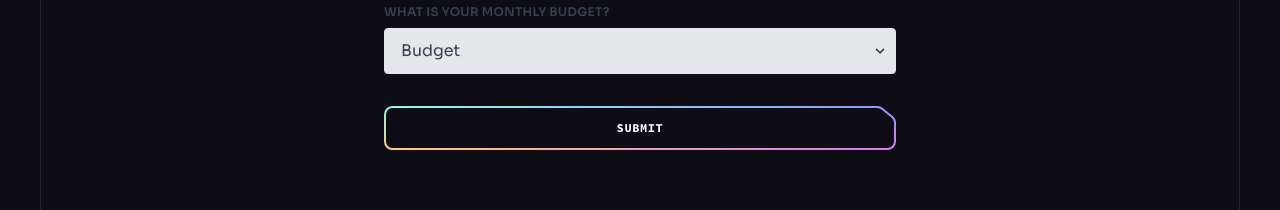
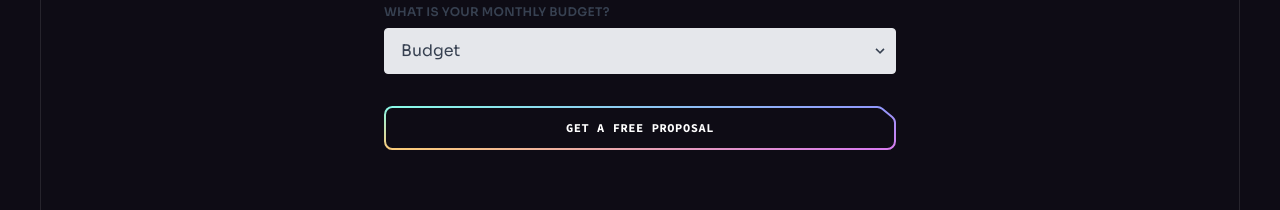
Before and after one commit to SekavArielight/gideonfaj-creative-studio-main, a React (Vite) app: page / in a window 1280 px wide. Shown: the part 5520-5730 px from the top of the page. Built offline with nearby package versions, Linux system fonts and the light colour scheme.

Commit message:
Add required fields to form and update button text for clarity

```diff
--- a/src/components/Form.jsx
+++ b/src/components/Form.jsx
@@ -21,6 +21,7 @@ const Form = () => {
               id="grid-first-name"
               type="text"
               placeholder="Jane"
+              required
             />
           </div>
           <div class="w-full md:w-1/2 px-3">
@@ -35,6 +36,7 @@ const Form = () => {
               id="grid-last-name"
               type="text"
               placeholder="Doe"
+              required
             />
           </div>
         </div>
@@ -51,6 +53,7 @@ const Form = () => {
               id="grid-email"
               type="email"
               placeholder="example@gmail.com"
+              required
             />
           </div>
           <div class="w-full md:w-1/2 px-3">
@@ -136,7 +139,7 @@ const Form = () => {
             </div>
           </div>
         </div>
-        <Button className="w-full">Submit</Button>
+        <Button className="w-full">Get a free proposal</Button>
       </form>
     </Section>
   );
--- a/src/components/Roadmap.jsx
+++ b/src/components/Roadmap.jsx
@@ -73,7 +73,7 @@ const Roadmap = () => {
         </div>
 
         <div className="flex justify-center mt-12">
-          <Button href="/roadmap">Get a Free Proposal</Button>
+          <Button href="#contact">Get a Free Proposal</Button>
         </div>
       </div>
     </Section>
```
